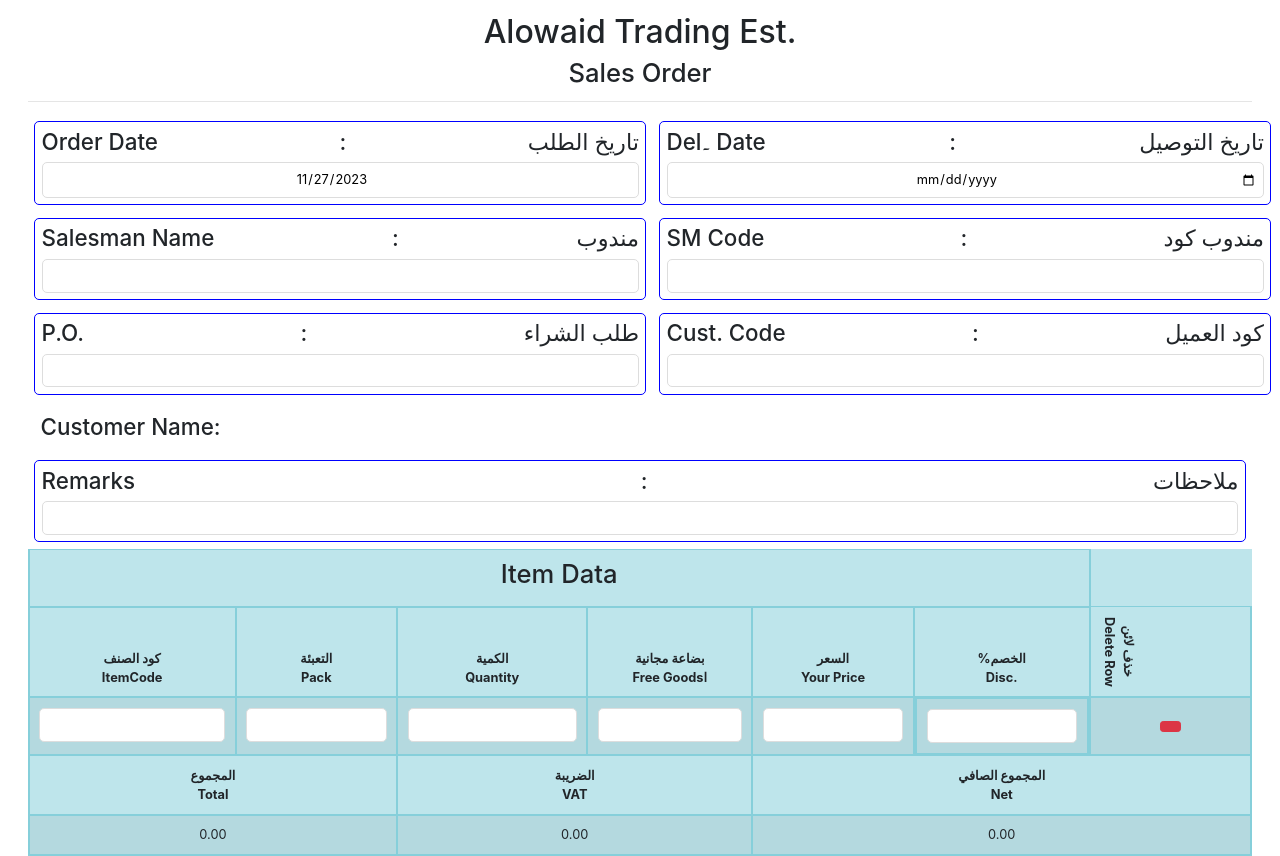
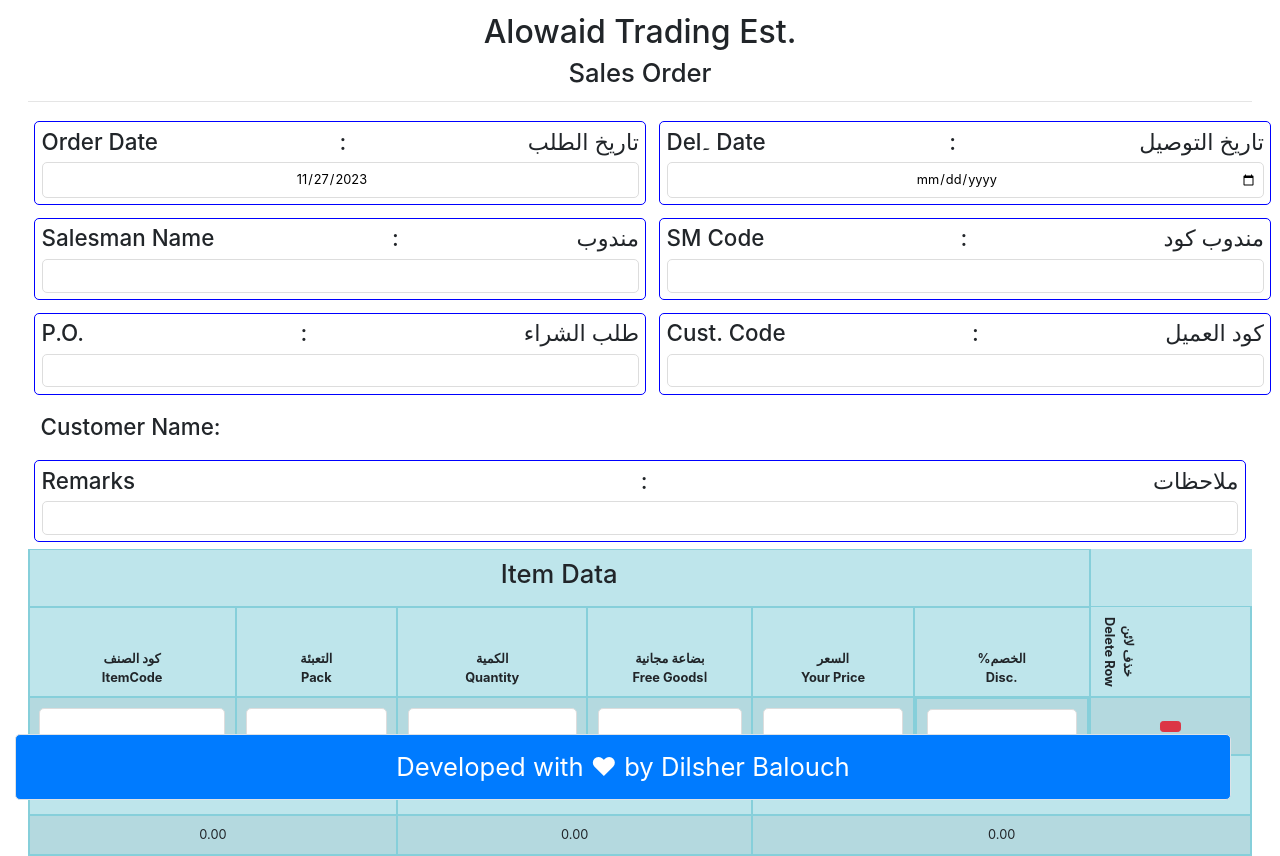
Before and after one commit to DilsherB/sales-order-app, a React (Create React App) app: page / in a window 1280 px wide. Shown: the top 856 px of the page. Built offline with nearby package versions, Linux system fonts and the light colour scheme; the HTML template or start-up script is replaced by a standard one.

Commit message:
developer info added.

```diff
--- a/src/components/SalesOrder.js
+++ b/src/components/SalesOrder.js
@@ -499,6 +499,11 @@
       {showDuni && <ShowItems dept={"dn"} onItemClick={handleItemSelect} />}
       {silkRoute && <ShowItems dept={"sr"} onItemClick={handleItemSelect} />}
       {royalCotton && <ShowItems dept={"rc"} onItemClick={handleItemSelect} />}
+      <div
+        className="d-flex justify-content-center border p-3 bg-primary text-white"
+        style={{ position: "fixed", bottom: "0", width: "95vw", borderRadius: "5px", fontSize: "2rem" }}
+        >Developed with &#10084; by Dilsher Balouch
+      </div>
     </div>
   );
 };
```
